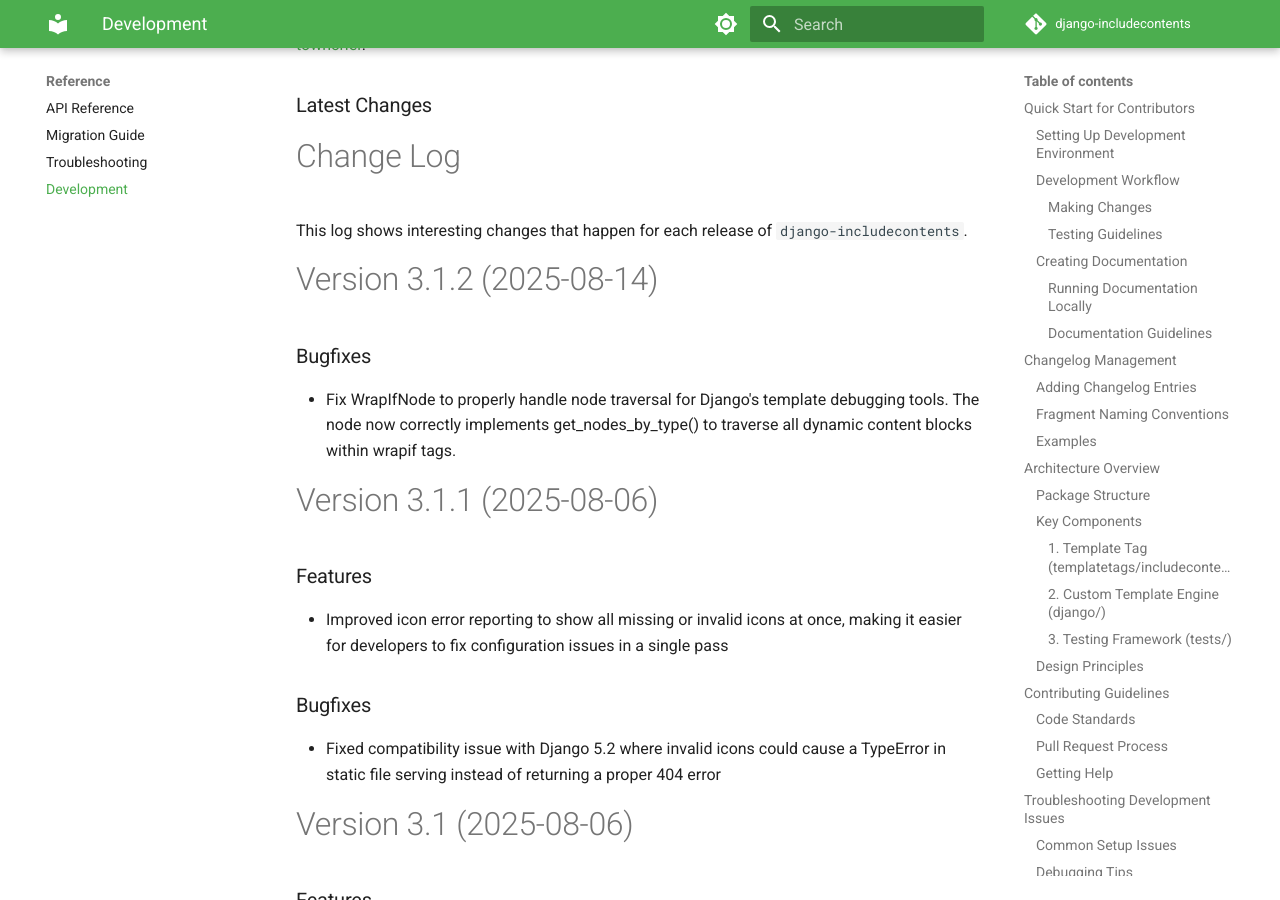
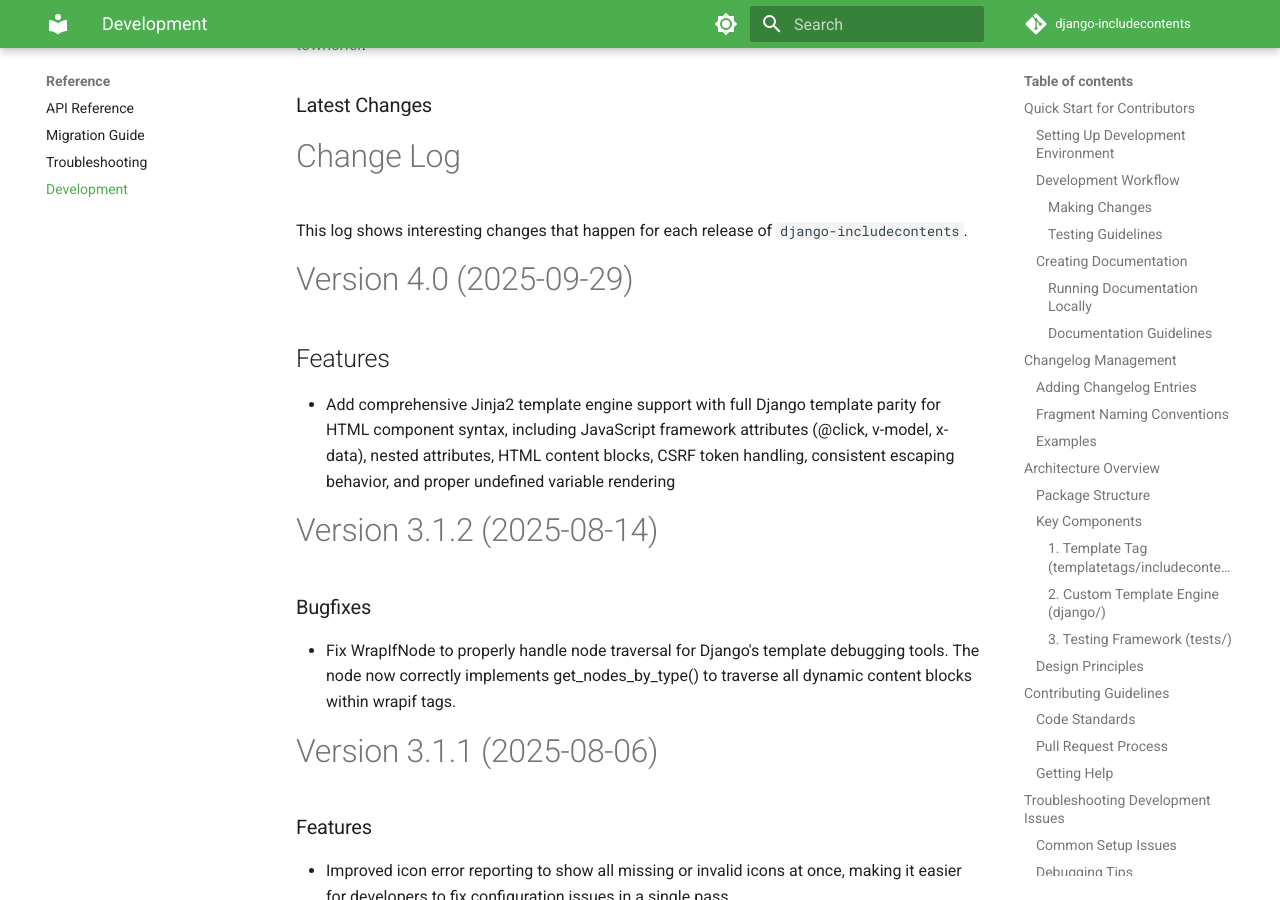
Before and after one commit to SmileyChris/django-includecontents, an MkDocs documentation site: the page built from docs/reference/development.md, in a window 1280 px wide and 900 px high, scrolled down 8547 px. Built offline with MkDocs 1.6.1 and Material for MkDocs 9.7.7, drawn with Linux system fonts in a browser that asks for light colours; comment, search, counter and statistics services are not loaded; the version menu is left out.

Commit message:
Update CHANGES for 4.0

```diff
--- a/CHANGES.md
+++ b/CHANGES.md
@@ -3,6 +3,13 @@
 This log shows interesting changes that happen for each release of `django-includecontents`.
 
 <!-- towncrier release notes start -->
+
+# Version 4.0 (2025-09-29)
+
+## Features
+
+- Add comprehensive Jinja2 template engine support with full Django template parity for HTML component syntax, including JavaScript framework attributes (@click, v-model, x-data), nested attributes, HTML content blocks, CSRF token handling, consistent escaping behavior, and proper undefined variable rendering
+
 
 # Version 3.1.2 (2025-08-14)
 
```
Also changed, not shown: changes/+jinja2-template-engine-support.feature.md (deleted, +0 -1 lines).
